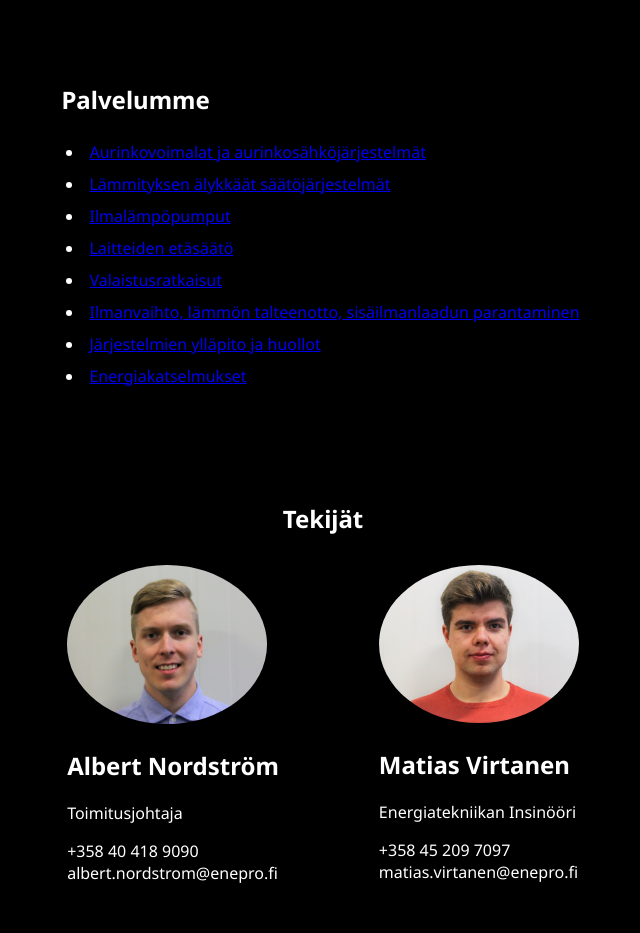
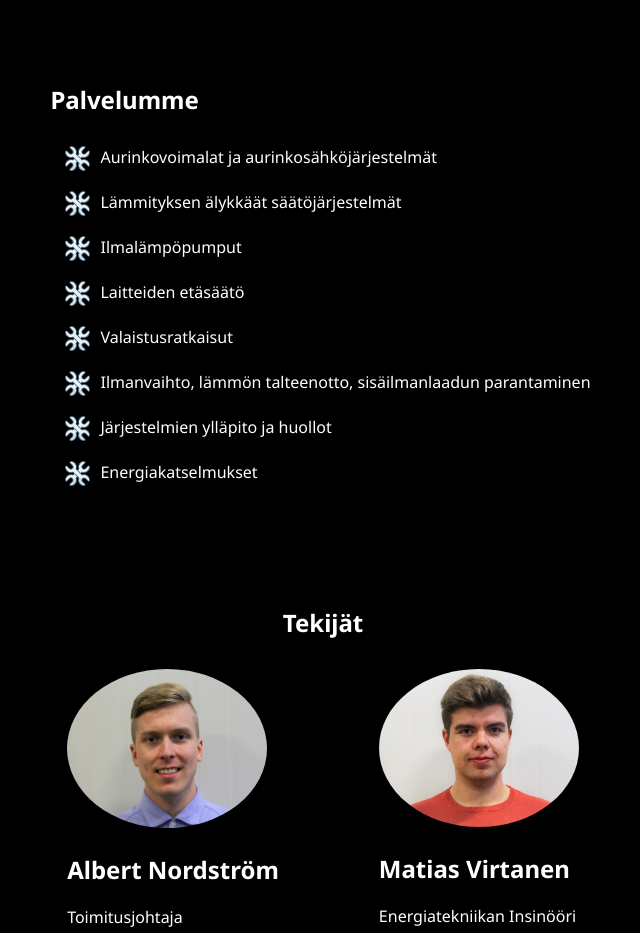
Before and after one commit to sundholmm/enepro-frontend, a React (Create React App) app: page / in a window 1280 px wide. Shown: the part 1140-2073 px from the top of the page, without its empty margins (317-957 px from the left). Built offline with nearby package versions, Linux system fonts and the light colour scheme.

Commit message:
added service list styling

```diff
--- a/src/components/Body/Body.css
+++ b/src/components/Body/Body.css
@@ -19,6 +19,24 @@
 
 .body-text > li {
   padding: 5px;
+  list-style-type: none;
+  transition: transform 0.2s;
+}
+
+.body-text > li:hover {
+  color: whitesmoke;
+  transform: scale(1.1);
+}
+
+.body-service-icon {
+  vertical-align: middle;
+  padding: 5px 10px;
+  width: 25px;
+}
+
+.body-single-service-link {
+  text-decoration: none;
+  color: white;
 }
 
 .body-employees-title {
--- a/src/components/Body/Body.js
+++ b/src/components/Body/Body.js
@@ -11,7 +11,13 @@ const Body = props => {
 
   const services = data.services.map((service, index) => (
     <li key={index}>
-      <Link to={`/${service.path}`}>{service.title}</Link>
+      <img
+        className="body-service-icon"
+        src={process.env.PUBLIC_URL + `/serviceicon.svg`}
+      />
+      <Link className="body-single-service-link" to={`/${service.path}`}>
+        {service.title}
+      </Link>
     </li>
   ));
 
```
Also changed, not shown: public/serviceicon.svg (added).
